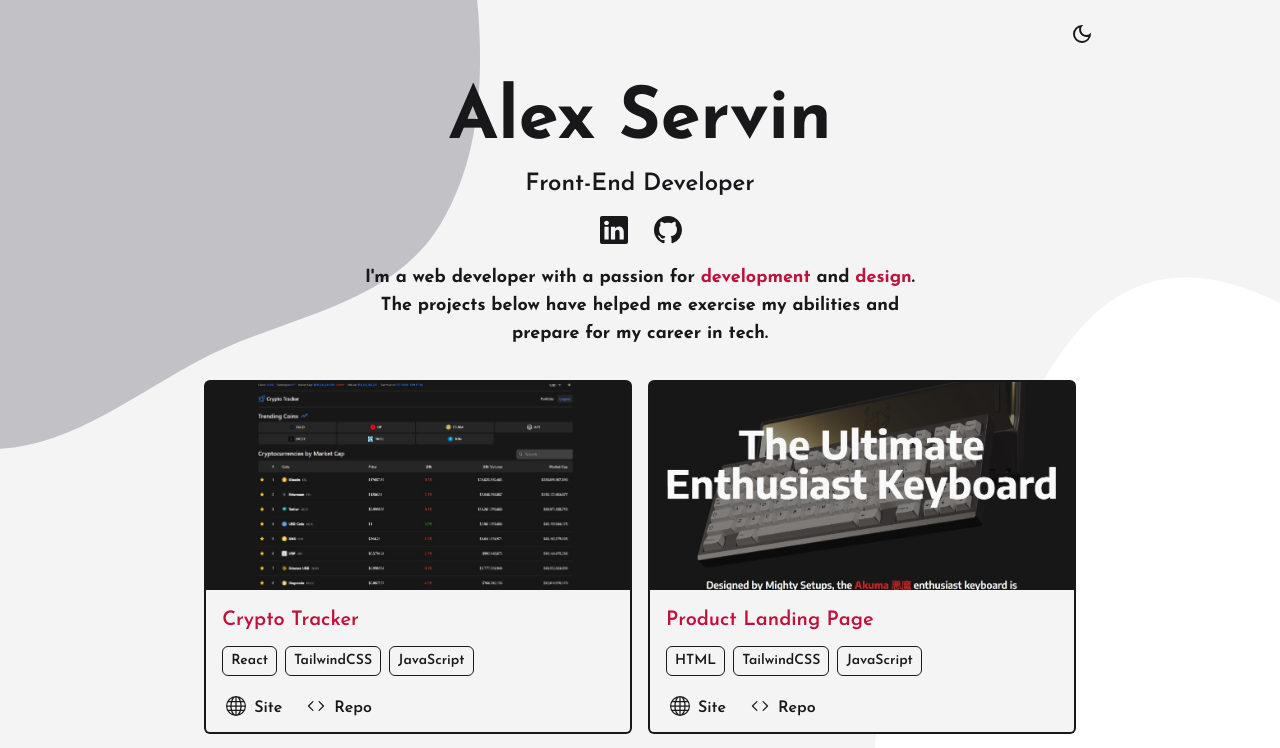
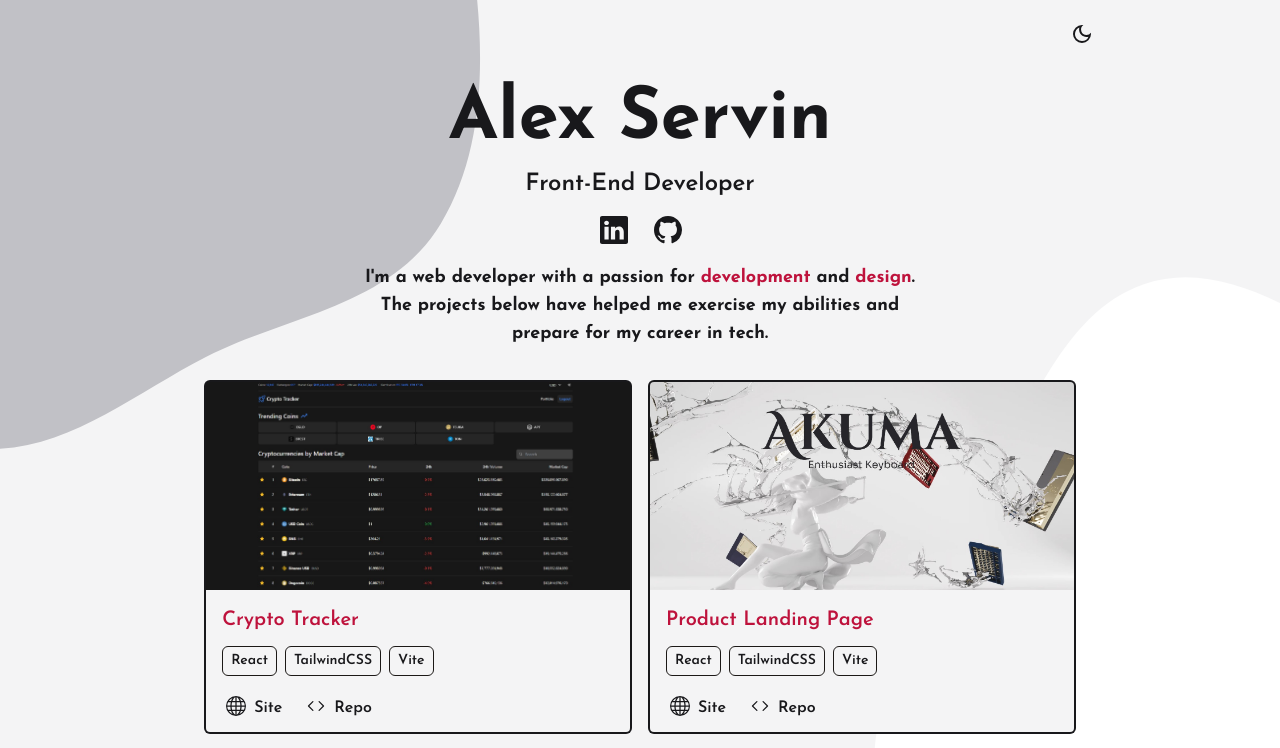
Before and after one commit to aservin6/developer-portfolio, a React (Vite) app: page / in a window 1280 px wide. Shown: the top 748 px of the page. Built offline with nearby package versions, Linux system fonts and the light colour scheme.

Commit message:
updated landing page project details

```diff
--- a/src/data/portfolio.js
+++ b/src/data/portfolio.js
@@ -2,15 +2,15 @@ export default [
   {
     title: "Crypto Tracker",
     image: "/assets/crypto-tracker.jpg",
-    stack: ["React", "TailwindCSS", "JavaScript"],
+    stack: ["React", "TailwindCSS", "Vite"],
     link: "https://crypto-tracker-v2-aservin.netlify.app/",
     repoLink: "https://github.com/aservin6/crypto-tracker-v2",
   },
   {
     title: "Product Landing Page",
     image: "/assets/product-landing-page.jpg",
-    stack: ["HTML", "TailwindCSS", "JavaScript"],
-    link: "https://landing-page-aservin.netlify.app/",
+    stack: ["React", "TailwindCSS", "Vite"],
+    link: "https://akuma-landing-page.netlify.app/",
     repoLink: "https://github.com/aservin6/Tailwind-Landing-Page",
   },
   {
```
Also changed, not shown: public/assets/product-landing-page.jpg.
